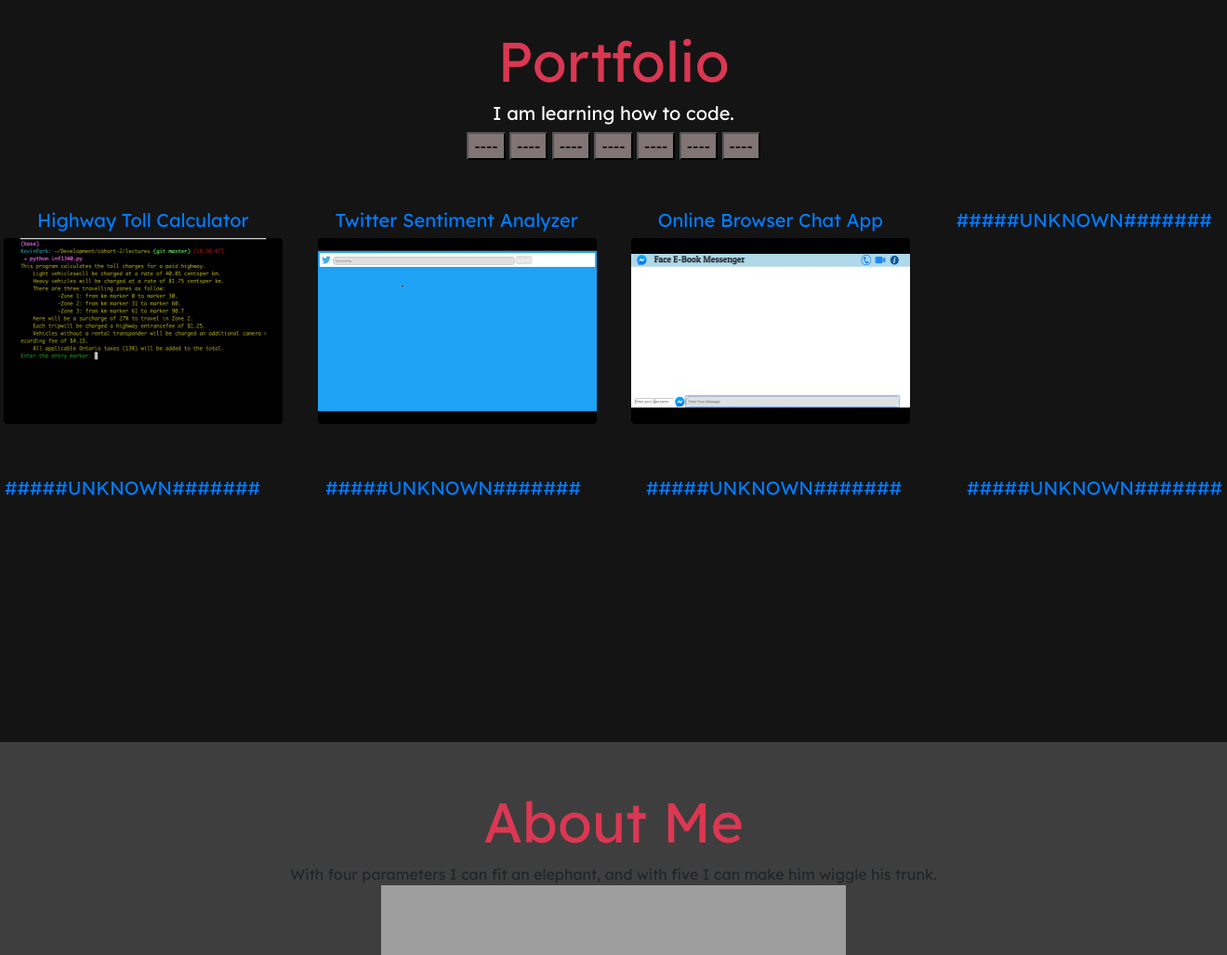
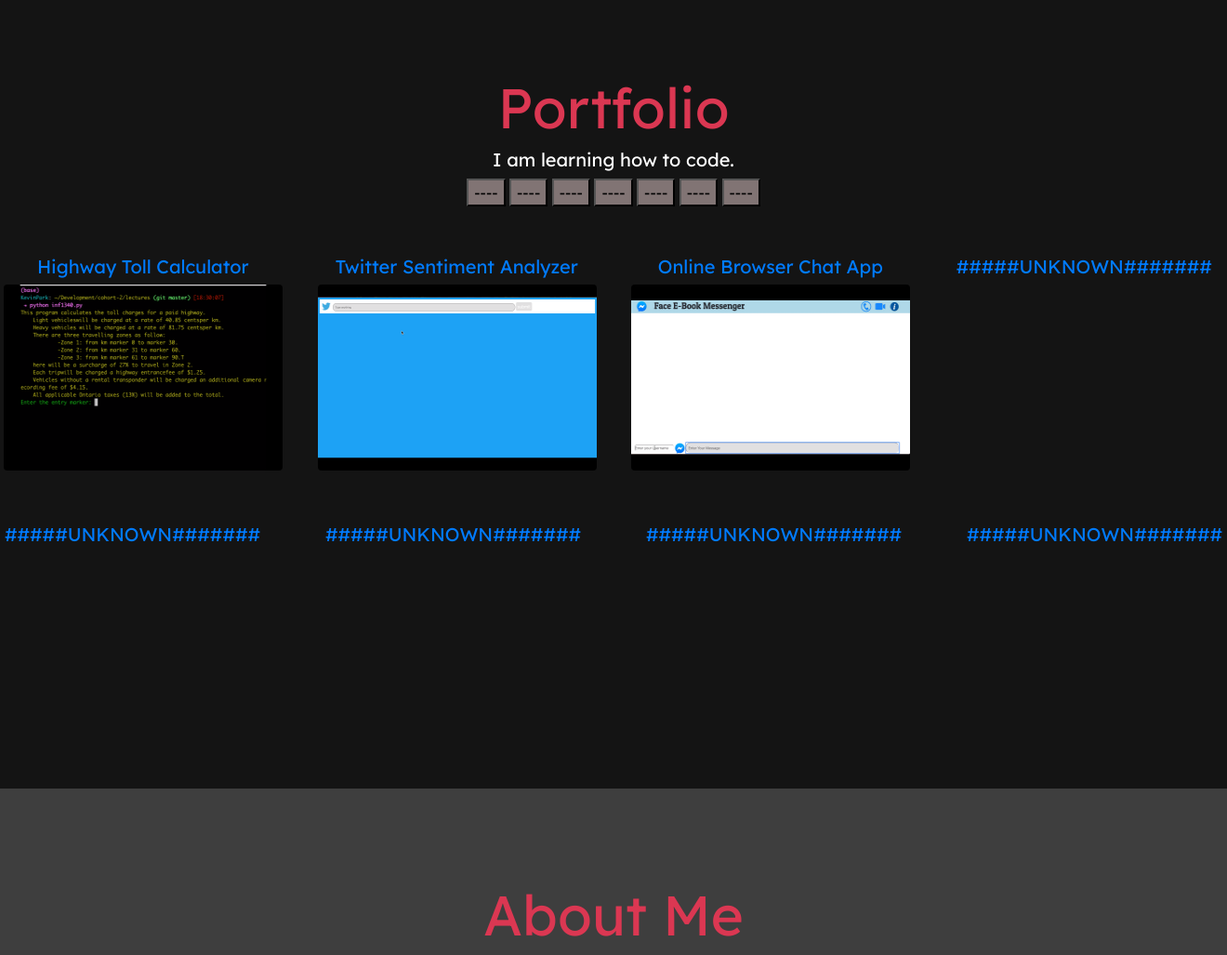
Before and after one commit to shp2018/resume, a Flask app: page / in a window 1320 px wide; the page is wider, and only the part inside the window is pictured. Shown: the part 273-1300 px from the top of that part at 93% size. Run offline with Flask 2, Linux system fonts and the light colour scheme; some libraries are stand-ins or nearby versions; grey boxes are pictures that could not be loaded.

Commit message:
portfolio

```diff
--- a/static/style.css
+++ b/static/style.css
@@ -30,7 +30,7 @@ h2 {
 }
 h4 {
   color: rgb(219, 55, 82);
-  margin-top: 50px;
+  margin-top: 100px;
 }
 .top-buffer {
   margin-top: 50px;
@@ -39,7 +39,7 @@ button {
   background-color: rgb(129, 116, 116);
 }
 .top-buffer-2 {
-  margin-top: 100px;
+  margin-top: 50px;
   background-color: rgb(33, 33, 44);
 }
 
```
